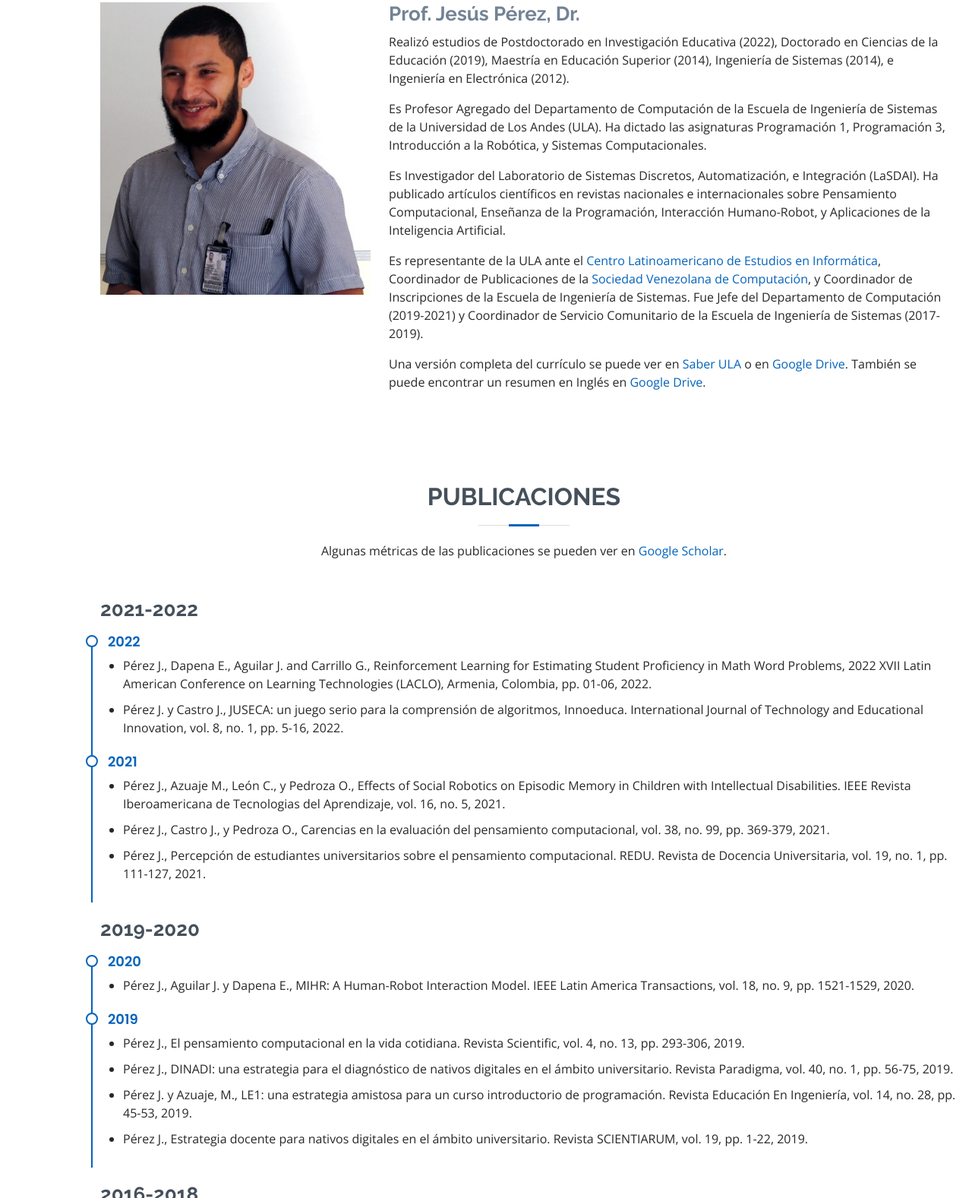
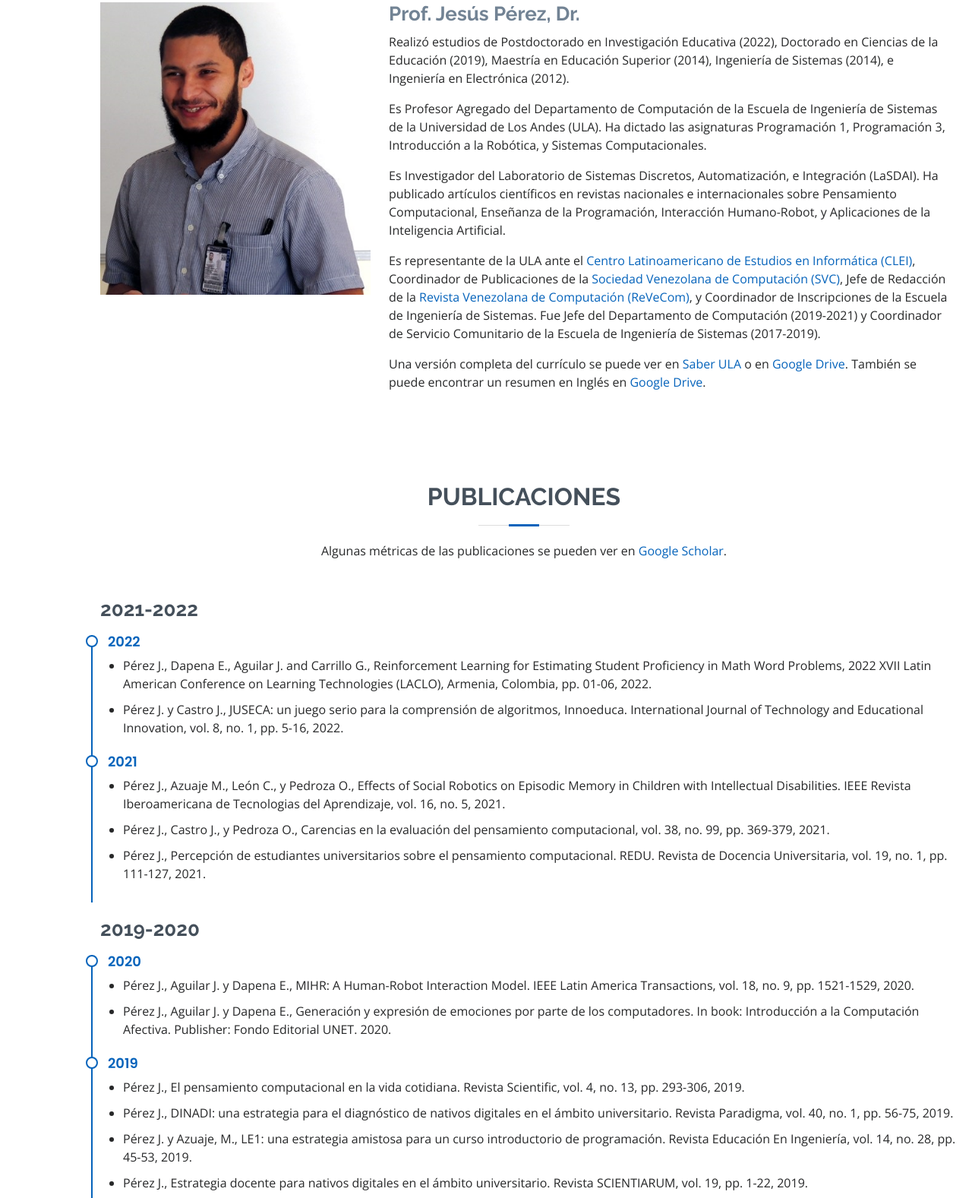
Before and after one commit to jesuspangulo/jesuspangulo.github.io, a plain HTML site: page index.html in a window 1280 px wide. Shown: the part 965-2542 px from the top of the page at 76% size. Drawn offline with nearby package versions, Linux system fonts and the light colour scheme.

Commit message:
Add chapter to publications

```diff
--- a/index.html
+++ b/index.html
@@ -87,7 +87,7 @@
             <p>
               Es Investigador del Laboratorio de Sistemas Discretos, Automatización, e Integración (LaSDAI). Ha publicado artículos científicos en revistas nacionales e internacionales sobre Pensamiento Computacional, Enseñanza de la Programación, Interacción Humano-Robot, y Aplicaciones de la Inteligencia Artificial.</p>
             <p>
-              Es representante de la ULA ante el <a href="https://clei.org/site/instituciones-miembro/">Centro Latinoamericano de Estudios en Informática</a>, Coordinador de Publicaciones de la <a href="https://svc.net.ve/directorio-2022-2024/">Sociedad Venezolana de Computación</a>, y Coordinador de Inscripciones de la Escuela de Ingeniería de Sistemas. Fue Jefe del Departamento de Computación (2019-2021) y Coordinador de Servicio Comunitario de la Escuela de Ingeniería de Sistemas (2017-2019).</p>
+              Es representante de la ULA ante el <a href="https://clei.org/site/instituciones-miembro/">Centro Latinoamericano de Estudios en Informática (CLEI)</a>, Coordinador de Publicaciones de la <a href="https://svc.net.ve/directorio-2022-2024/">Sociedad Venezolana de Computación (SVC)</a>, Jefe de Redacción de la <a href="https://svc.net.ve/revecom-organizacion/">Revista Venezolana de Computación (ReVeCom)</a>,  y Coordinador de Inscripciones de la Escuela de Ingeniería de Sistemas. Fue Jefe del Departamento de Computación (2019-2021) y Coordinador de Servicio Comunitario de la Escuela de Ingeniería de Sistemas (2017-2019).</p>
             <p>
               Una versión completa del currículo se puede ver en <a href="http://www.saber.ula.ve/handle/123456789/43163">Saber ULA</a> o en <a href="https://drive.google.com/file/d/1dqEUh5ifIu9M2_0OZcOzUHWVxTxo20NK/view?usp=sharing">Google Drive</a>. También se puede encontrar un resumen en Inglés en <a href="https://drive.google.com/file/d/1fIvQ2E4mr8z5iux_3ELboyh7wy2aGafv/view?usp=share_link">Google Drive</a>.</p>
             </div>
@@ -129,6 +129,7 @@
               <h4>2020</h4>
               <ul>
                 <li>Pérez J., Aguilar J. y Dapena E., MIHR: A Human-Robot Interaction Model. IEEE Latin America Transactions, vol. 18, no. 9, pp. 1521-1529, 2020.</li>
+                <li>Pérez J., Aguilar J. y Dapena E., Generación y expresión de emociones por parte de los computadores. In book: Introducción a la Computación Afectiva. Publisher: Fondo Editorial UNET. 2020.</li>
               </ul>
             </div>
             <div class="resume-item pb-0">
```
